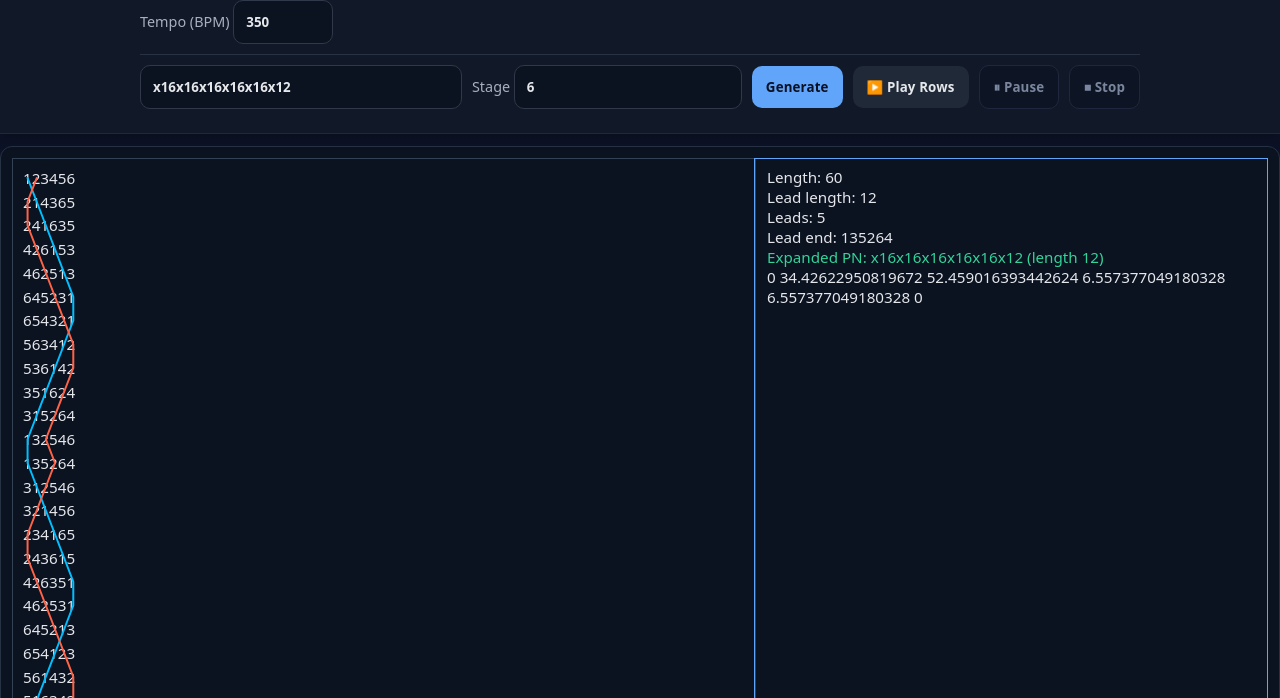
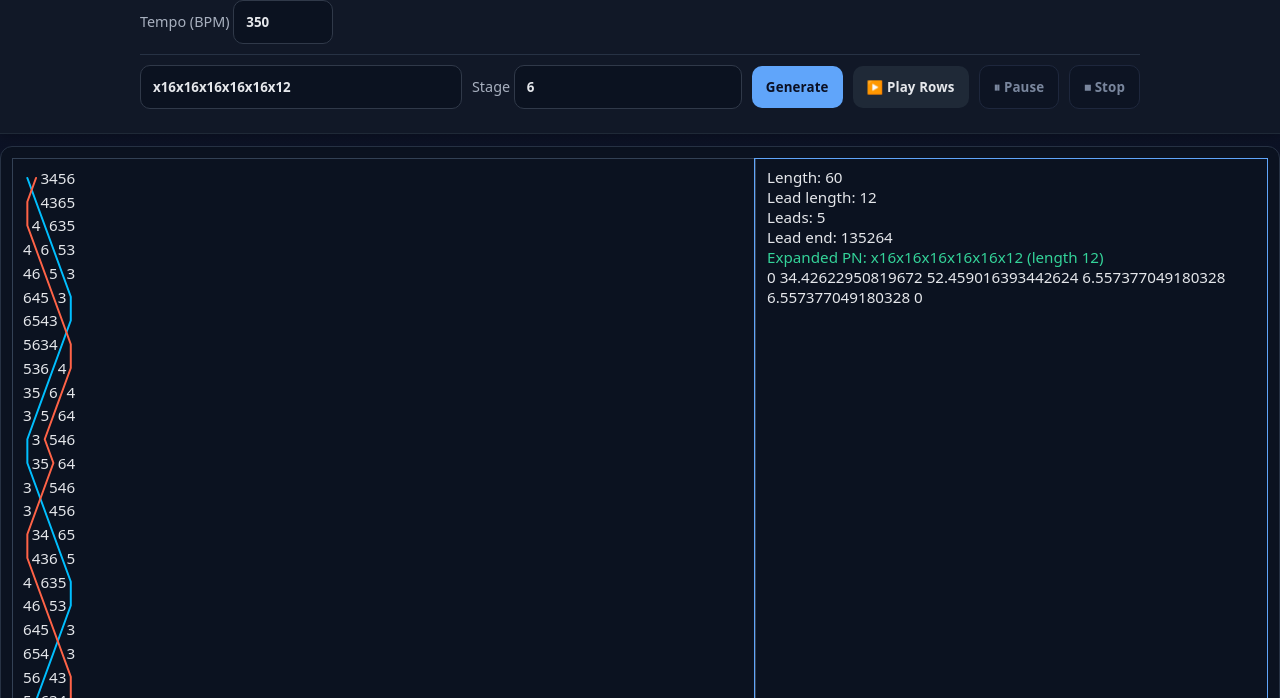
Before and after one commit to alexhunsley/tiny-tower, a website with bundled scripts: page source/js_apn_engine/index.html in a window 1280 px wide. Both pictures are taken after a click on the button "Generate". Shown: the part 102-800 px from the top of the page. Built offline with nearby package versions, Linux system fonts and the light colour scheme.

Commit message:
Fix method rendering (mono font, line placement), and don't draw numbers under lines (make this an option later)

```diff
--- a/source/js_apn_engine/blueLine.js
+++ b/source/js_apn_engine/blueLine.js
@@ -24,44 +24,105 @@ function resolveScroller(target) {
  * Assumes rows are rendered as:
  *   <div class="row-item" data-row="i"><code [data-text="original"]>visible</code></div>
  */
-function measurePointsFromDOM(scroller, rows, targetChar) {
+/**
+ * Find the client rect of the character at `charIndex` in the *flattened*
+ * textContent of `root`, even if the text is split across spans/text nodes.
+ */
+function getCharRectInElement(root, charIndex) {
+    const walker = document.createTreeWalker(root, NodeFilter.SHOW_TEXT, null);
+    let remaining = charIndex;
+    let node;
+
+    while ((node = walker.nextNode())) {
+        const len = node.textContent.length;
+        if (remaining < len) {
+            const range = document.createRange();
+            range.setStart(node, remaining);
+            range.setEnd(node, remaining + 1);
+            const rect = range.getBoundingClientRect();
+            range.detach?.();
+            return rect;
+        }
+        remaining -= len;
+    }
+
+    return null;
+}
+
+/**
+ * Measure visual points for a given targetChar in each row.
+ * `rows[i]` should be the plain row string (e.g. "123456"),
+ * even if the DOM has ghost spans etc.
+ */
+export function measurePointsFromDOM(scroller, rows, targetChar) {
     const points = [];
     const scrollerRect = scroller.getBoundingClientRect();
-
-  // Estimate monospace char width once
-  const charWidth = estimateCharWidth(scroller);
 
     for (let i = 0; i < rows.length; i++) {
         const codeEl = scroller.querySelector(`.row-item[data-row="${i}"] code`);
         if (!codeEl) continue;
 
-    const original = codeEl.dataset?.text || codeEl.textContent || "";
-    const idx = original.indexOf(targetChar);
-    if (idx === -1) continue; // skip rows without the target
+        const rowText = rows[i] ?? "";
+        const idx = rowText.indexOf(targetChar);
+        if (idx === -1) continue; // row doesn't contain the target
 
-    const codeRect = codeEl.getBoundingClientRect();
-    // Position relative to the scroller content origin
-    const y = scroller.scrollTop + (codeRect.top - scrollerRect.top) + codeRect.height / 2;
-    const x = scroller.scrollLeft + (codeRect.left - scrollerRect.left) + (idx + 0.5) * charWidth;
-    // console.log("point: ", x, y);
+        const charRect = getCharRectInElement(codeEl, idx);
+        if (!charRect || !charRect.width || !charRect.height) continue;
+
+        const x =
+            scroller.scrollLeft +
+            (charRect.left - scrollerRect.left) +
+            charRect.width / 2;
+
+        const y =
+            scroller.scrollTop +
+            (charRect.top - scrollerRect.top) +
+            charRect.height / 2;
+
         points.push([x, y]);
     }
+
     return points;
 }
 
 /**
  * Estimate monospace character width within this scroller.
  */
-function estimateCharWidth(scroller) {
+/**
+ * Estimate the width of a single monospace character for the given element.
+ * Intended for centering lines over text in #notationOutput.
+ */
+function estimateCharWidth(element) {
+    const computed = getComputedStyle(element);
+
     const probe = document.createElement("span");
-  probe.textContent = "MMMMMMMMMM"; // 10 Ms
+
+    // Use lots of digits to reduce measurement error.
+    const sampleChar = "0";
+    const sampleCount = 200;
+    probe.textContent = sampleChar.repeat(sampleCount);
+
+    // Keep it out of view and out of layout flow.
+    probe.style.position = "absolute";
     probe.style.visibility = "hidden";
     probe.style.whiteSpace = "pre";
-  probe.style.font = getComputedStyle(scroller).font || "12px ui-monospace, monospace";
-  scroller.appendChild(probe);
-  const w = probe.getBoundingClientRect().width / 10;
-  scroller.removeChild(probe);
-  return w || 10;
+
+    // Copy the relevant font properties (avoid shorthand weirdness).
+    probe.style.fontFamily = computed.fontFamily;
+    probe.style.fontSize = computed.fontSize;
+    probe.style.fontWeight = computed.fontWeight;
+    probe.style.fontStyle = computed.fontStyle;
+    probe.style.fontStretch = computed.fontStretch || "";
+    probe.style.fontVariant = computed.fontVariant || "";
+    probe.style.letterSpacing = computed.letterSpacing;
+
+    // Attach to body so we measure in a neutral context.
+    document.body.appendChild(probe);
+    const width = probe.getBoundingClientRect().width / sampleCount;
+    document.body.removeChild(probe);
+
+    // Sensible fallback if something goes wrong.
+    return width || 10;
 }
 
 /**
--- a/source/js_apn_engine/displayMap.js
+++ b/source/js_apn_engine/displayMap.js
@@ -11,10 +11,11 @@
  * - show only bell "2": replace '2' with '*', others with spaces
  *   (monospace font recommended in your CSS).
  */
-export function formatRowForDisplay(row, stage) {
-  return row
-  // const target = "2";
-  // const s = row.slice(0, stage);
-  // return [...s].map(ch => (ch === target ? "*" : "&nbsp;&nbsp;")).join("");
-  // // return [...s].map(ch => (ch === target ? "*" : ch)).join("");
+export function formatRowForDisplay(row, digitsToGhost = []) {
+    let html = row;
+
+    for (const d of digitsToGhost) {
+        html = html.replaceAll(d, `<span class="ghost-digit">${d}</span>`);
+    }
+    return html;
 }
--- a/source/js_apn_engine/main.js
+++ b/source/js_apn_engine/main.js
@@ -101,7 +101,7 @@ function renderGeneratedList(list, blueLines = ["2"]) {
 
   out.innerHTML = list
     .map((row, i) => {
-      const display = formatRowForDisplay(row, stage);
+      const display = formatRowForDisplay(row, blueLines);
       return `<div class="row-item" data-row="${i}"><code>${display}</code></div>`;
     })
     .join("");
--- a/source/js_apn_engine/styles.css
+++ b/source/js_apn_engine/styles.css
@@ -83,6 +83,12 @@ body { margin:0; background:linear-gradient(180deg,#0b1023,#0f172a); color:var(-
   border-right: 1px solid #273244;  /* separator between panels */
 }
 
+.ghost-digit {
+    color: transparent;              /* no visible ink */
+    text-decoration-color: transparent;
+    /* keep their width / layout */
+}
+
 /* The actual scroller with generated rows */
 #notationOutput {
   height: 100%;
@@ -92,6 +98,17 @@ body { margin:0; background:linear-gradient(180deg,#0b1023,#0f172a); color:var(-
   line-height: 1.3;
   white-space: pre;            /* keep spacing when mapping */
   padding: .5rem .25rem;
+
+    font-family:
+            ui-monospace,
+            "JetBrains Mono",
+            "Fira Mono",
+            "SF Mono",
+            "Cascadia Mono",
+            "Courier New",
+            monospace;
+    font-variant-numeric: tabular-nums; /* fixed-width digits */
+    white-space: pre;                   /* preserve spacing/alignment */
 }
 
 /* Right: report (facts + warnings) — sidebar */
```
Lines whose indentation alone changed are shown as unchanged.
